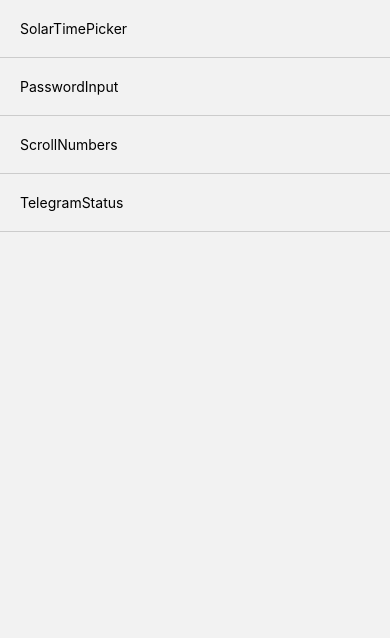
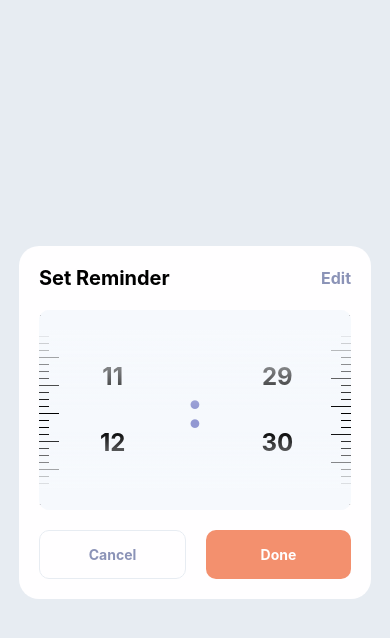
Before and after one commit to bufgix/my-react-native-playground, a React Native app: screen /RulerTimePicker in a window 390 px wide. Shown: the top 638 px of the page. Built offline with nearby package versions, Linux system fonts and the light colour scheme; what @shopify/react-native-skia would draw is missing.

Commit message:
feat: add RulesTimePicker

```diff
--- a/package.json
+++ b/package.json
@@ -13,6 +13,7 @@
     "@react-navigation/native-stack": "^6.9.13",
     "@shopify/react-native-skia": "0.1.196",
     "expo": "~49.0.8",
+    "expo-linear-gradient": "~12.3.0",
     "expo-status-bar": "~1.6.0",
     "react": "18.2.0",
     "react-native": "0.72.4",
--- /dev/null
+++ b/src/components/RulerTimePicker/RulesTimePicker.tsx
@@ -0,0 +1,204 @@
+import { LinearGradient } from "expo-linear-gradient";
+import React from "react";
+import {
+  Dimensions,
+  ListRenderItem,
+  StyleSheet,
+  Text,
+  View,
+} from "react-native";
+import Animated, {
+  Extrapolate,
+  interpolate,
+  useAnimatedScrollHandler,
+  useAnimatedStyle,
+  useDerivedValue,
+  useSharedValue,
+} from "react-native-reanimated";
+
+const SCREEN_WIDTH = Dimensions.get("window").width;
+const PICKER_WIDTH = SCREEN_WIDTH * 0.8;
+const PICKER_HEIGHT = 200;
+const HOURS = [...Array(24)].map((_, i) => i);
+const MINUTES = [...Array(60)].map((_, i) => i);
+const NUMBER_HEIGHT = PICKER_HEIGHT / 3;
+const NUMBER_TEXT_MAX_SCALE = 2;
+
+const Ruler = ({ position }: { position: "left" | "right" }) => {
+  return (
+    <View
+      style={[
+        {
+          position: "absolute",
+          [position]: 0,
+        },
+        position === "right" && {
+          transform: [{ rotate: "180deg" }],
+        },
+      ]}
+    >
+      {[...Array(40)].map((_, i) => {
+        return (
+          <View
+            key={i}
+            style={[
+              {
+                width: i % 4 === 0 ? 20 : 10,
+                height: 1,
+                marginVertical: 3,
+                backgroundColor: "black",
+              },
+            ]}
+          />
+        );
+      })}
+    </View>
+  );
+};
+
+type NumberProps = {
+  value: number;
+  y: Animated.SharedValue<number>;
+};
+function Number({ value, y }: NumberProps) {
+  const label = value.toString().padStart(2, "0");
+
+  const textScale = useDerivedValue(() => {
+    const minInput = (value - 1) * NUMBER_HEIGHT;
+    const maxInput = (value + 1) * NUMBER_HEIGHT;
+    if (y.value >= minInput || y.value <= maxInput) {
+      return interpolate(
+        y.value,
+        [minInput, value * NUMBER_HEIGHT, maxInput],
+        [1, NUMBER_TEXT_MAX_SCALE, 1],
+        Extrapolate.CLAMP
+      );
+    }
+
+    return 1;
+  });
+
+  const textAnimatedStyle = useAnimatedStyle(() => {
+    return {
+      transform: [
+        {
+          scale: textScale.value,
+        },
+      ],
+    };
+  });
+
+  return (
+    <View
+      style={{
+        width: "100%",
+        justifyContent: "center",
+        alignItems: "center",
+        height: NUMBER_HEIGHT,
+      }}
+    >
+      <Animated.View style={textAnimatedStyle}>
+        <Text
+          style={[
+            {
+              fontSize: 24,
+              fontWeight: "bold",
+            },
+          ]}
+        >
+          {label}
+        </Text>
+      </Animated.View>
+    </View>
+  );
+}
+
+export function RulerTimePicker() {
+  const hourY = useSharedValue(0);
+  const minuteY = useSharedValue(0);
+
+  const onHourScroll = useAnimatedScrollHandler((event) => {
+    hourY.value = event.contentOffset.y;
+  });
+
+  const onMinuteScroll = useAnimatedScrollHandler((event) => {
+    minuteY.value = event.contentOffset.y;
+  });
+
+  const renderHour: ListRenderItem<number> = ({ item }) => {
+    return <Number y={hourY} value={item} />;
+  };
+
+  const renderMinute: ListRenderItem<number> = ({ item }) => {
+    return <Number y={minuteY} value={item} />;
+  };
+
+  return (
+    <View
+      style={{
+        width: PICKER_WIDTH,
+        height: PICKER_HEIGHT,
+        backgroundColor: "#f6f9fd",
+        borderRadius: 10,
+        overflow: "hidden",
+        justifyContent: "center",
+        flexDirection: "row",
+        alignItems: "center",
+      }}
+    >
+      <Ruler position="left" />
+      <Ruler position="right" />
+
+      <Animated.FlatList
+        data={HOURS}
+        contentContainerStyle={{
+          paddingVertical: NUMBER_HEIGHT,
+        }}
+        snapToOffsets={HOURS.map((_, i) => i * NUMBER_HEIGHT)}
+        onScroll={onHourScroll}
+        keyExtractor={(item) => item.toString()}
+        showsVerticalScrollIndicator={false}
+        renderItem={renderHour}
+        scrollEventThrottle={16}
+      />
+      <Text
+        style={{
+          fontSize: 52,
+          fontWeight: "bold",
+          color: "#9298d2",
+        }}
+      >
+        :
+      </Text>
+      <Animated.FlatList
+        data={MINUTES}
+        contentContainerStyle={{
+          paddingVertical: NUMBER_HEIGHT,
+        }}
+        snapToOffsets={MINUTES.map((_, i) => i * NUMBER_HEIGHT)}
+        onScroll={onMinuteScroll}
+        keyExtractor={(item) => item.toString()}
+        showsVerticalScrollIndicator={false}
+        renderItem={renderMinute}
+        scrollEventThrottle={16}
+      />
+      <LinearGradient
+        style={{
+          position: "absolute",
+          width: "100%",
+          height: "100%",
+        }}
+        colors={[
+          "#f6f9fd",
+          "rgba(255,255,255,0)",
+          "rgba(255,255,255,0)",
+          "#f6f9fd",
+        ]}
+        locations={[0.1, 0.5, 0.6, 0.9]}
+        pointerEvents="none"
+      />
+    </View>
+  );
+}
+
+const styles = StyleSheet.create({});
--- /dev/null
+++ b/src/components/RulerTimePicker/screen.tsx
@@ -0,0 +1,113 @@
+import { StatusBar } from "expo-status-bar";
+import { StyleSheet, Text, TouchableOpacity, View } from "react-native";
+import { RulerTimePicker } from "./RulesTimePicker";
+
+export function RulerTimePickerScreen() {
+  return (
+    <View style={styles.container}>
+      <StatusBar style="light" />
+      <View
+        style={{
+          flex: 1,
+          justifyContent: "center",
+          alignItems: "center",
+          backgroundColor: "#e7ecf2",
+        }}
+      >
+        <View
+          style={{
+            padding: 20,
+            backgroundColor: "#fffeff",
+            borderRadius: 20,
+          }}
+        >
+          <View
+            style={{
+              flexDirection: "row",
+              alignItems: "center",
+              justifyContent: "space-between",
+              marginBottom: 20,
+            }}
+          >
+            <Text
+              style={{
+                fontSize: 20,
+                fontWeight: "bold",
+              }}
+            >
+              Set Reminder
+            </Text>
+            <Text
+              style={{
+                fontSize: 16,
+                fontWeight: "bold",
+                color: "#8b93b7",
+              }}
+            >
+              Edit
+            </Text>
+          </View>
+
+          <RulerTimePicker />
+
+          <View
+            style={{
+              flexDirection: "row",
+              justifyContent: "center",
+              marginTop: 20,
+              gap: 20,
+            }}
+          >
+            <TouchableOpacity
+              style={{
+                flex: 1,
+                borderWidth: 1,
+                borderColor: "#e7ecf2",
+                padding: 15,
+                justifyContent: "center",
+                alignItems: "center",
+                borderRadius: 10,
+              }}
+            >
+              <Text
+                style={{
+                  color: "#8b93b7",
+                  fontWeight: "bold",
+                }}
+              >
+                Cancel
+              </Text>
+            </TouchableOpacity>
+
+            <TouchableOpacity
+              style={{
+                flex: 1,
+                backgroundColor: "#f3906e",
+                padding: 15,
+                borderRadius: 10,
+                justifyContent: "center",
+                alignItems: "center",
+              }}
+            >
+              <Text
+                style={{
+                  color: "white",
+                  fontWeight: "bold",
+                }}
+              >
+                Done
+              </Text>
+            </TouchableOpacity>
+          </View>
+        </View>
+      </View>
+    </View>
+  );
+}
+
+const styles = StyleSheet.create({
+  container: {
+    flex: 1,
+    backgroundColor: "white",
+  },
+});
--- a/src/constants.ts
+++ b/src/constants.ts
@@ -1,4 +1,5 @@
 import { PasswordInputScreen } from "./components/PasswordInput/screen";
+import { RulerTimePickerScreen } from "./components/RulerTimePicker/screen";
 import { ScrollNumbersScreen } from "./components/ScrollNumbers/screen";
 import { SolerTimePickerScreen } from "./components/SolarTimePicker/screen";
 import { TelegramStatusScreen } from "./components/TelegramStatus/screen";
@@ -8,4 +9,5 @@ export const ComponentScreenList = {
   PasswordInput: PasswordInputScreen,
   ScrollNumbers: ScrollNumbersScreen,
   TelegramStatus: TelegramStatusScreen,
+  RulerTimePicker: RulerTimePickerScreen,
 };
```
Also changed, not shown: 1 other file (tests, documents, lock files or other folders).
